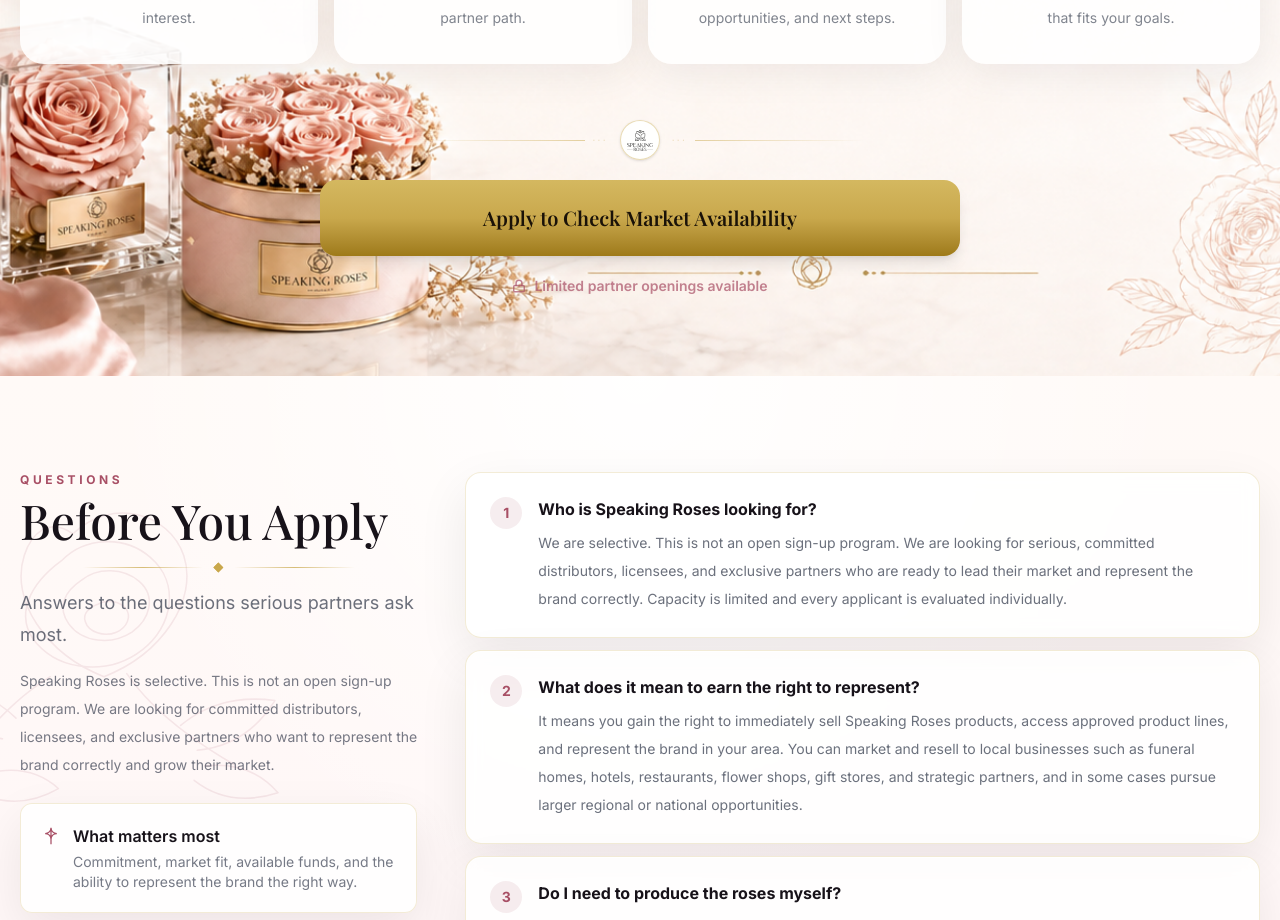
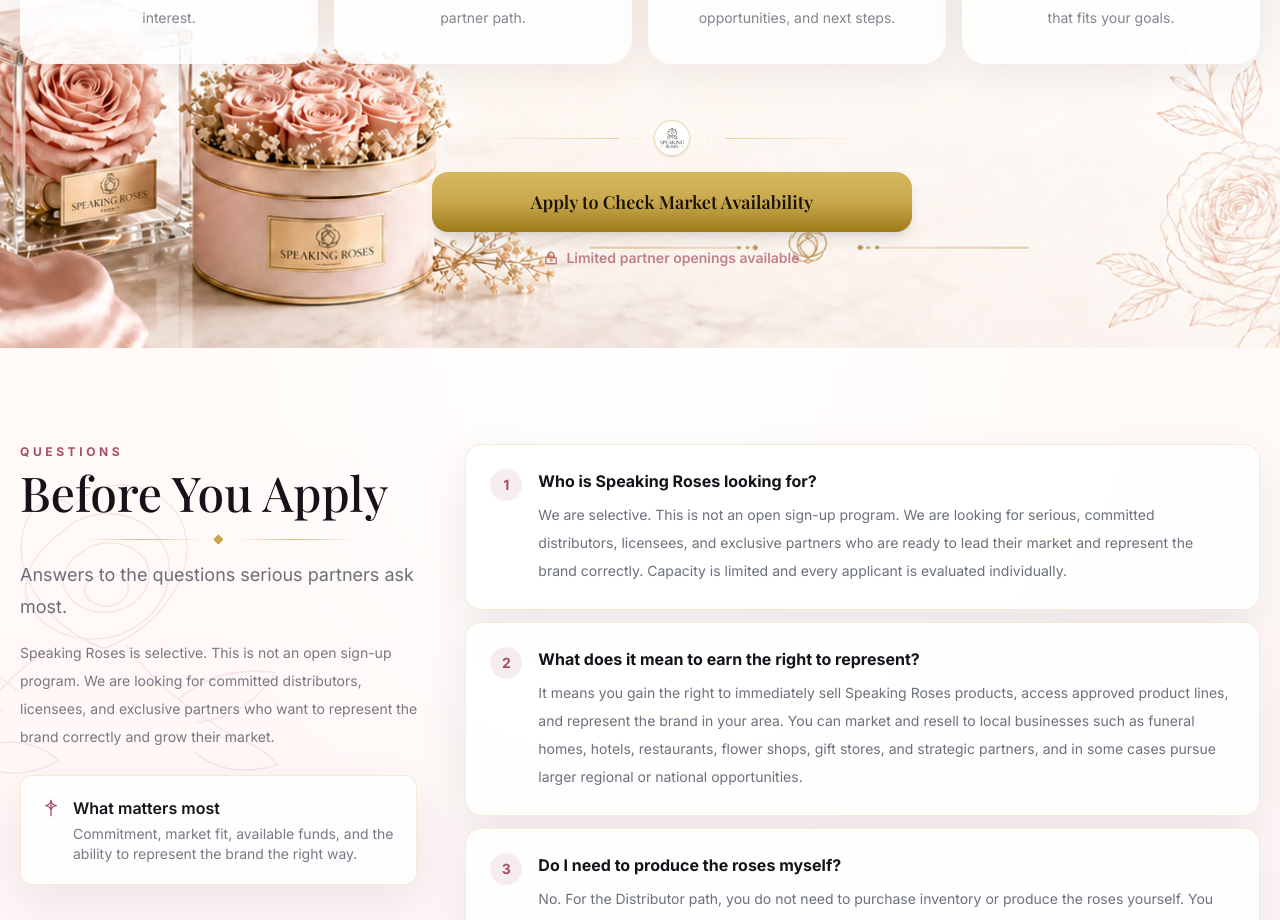
Before and after one commit to Landing-Pages-Websites/speaking-roses-v2, a Next.js app: page / in a window 1280 px wide. Shown: the part 9204-10124 px from the top of the page. Built offline with nearby package versions, Linux system fonts and the light colour scheme.

Commit message:
updating the button to make it more fit to the how it work section

```diff
--- a/src/app/page.tsx
+++ b/src/app/page.tsx
@@ -805,19 +805,19 @@ export default function Home() {
           </div>
 
           {/* Ornament + CTA */}
-          <div className="mt-14 flex flex-col items-center gap-5">
+          <div className="mt-14 flex flex-col items-center gap-4 md:pl-16">
             {/* Lines + logo circle + lines */}
-            <div className="flex w-full max-w-md items-center gap-2">
+            <div className="flex w-full max-w-sm items-center gap-2">
               <div className="h-px flex-1 bg-gradient-to-r from-transparent to-gold/50" />
               <span className="select-none text-[0.5rem] tracking-[0.35em] text-gold/50">···</span>
-              <div className="mx-1 flex h-10 w-10 shrink-0 items-center justify-center rounded-full border border-gold/40 bg-white/90 shadow-sm">
-                <Image src="/logo.svg" alt="Speaking Roses" width={22} height={22} className="h-[1.35rem] w-auto object-contain opacity-80" />
+              <div className="mx-1 flex h-9 w-9 shrink-0 items-center justify-center rounded-full border border-gold/40 bg-white/90 shadow-sm">
+                <Image src="/logo.svg" alt="Speaking Roses" width={20} height={20} className="h-5 w-auto object-contain opacity-80" />
               </div>
               <span className="select-none text-[0.5rem] tracking-[0.35em] text-gold/50">···</span>
               <div className="h-px flex-1 bg-gradient-to-l from-transparent to-gold/50" />
             </div>
 
-            <a href="#apply" className="inline-flex w-full max-w-[40rem] items-center justify-center rounded-2xl bg-gradient-to-b from-[#d4b860] via-[#c9a84c] to-[#9e7a18] px-10 py-6 font-display text-xl font-semibold text-[#1a1208] shadow-lg transition hover:-translate-y-0.5 hover:shadow-xl">
+            <a href="#apply" className="inline-flex w-full max-w-[30rem] items-center justify-center rounded-2xl bg-gradient-to-b from-[#d4b860] via-[#c9a84c] to-[#9e7a18] px-8 py-4 font-display text-lg font-semibold text-[#1a1208] shadow-lg transition hover:-translate-y-0.5 hover:shadow-xl">
               Apply to Check Market Availability
             </a>
 
```
